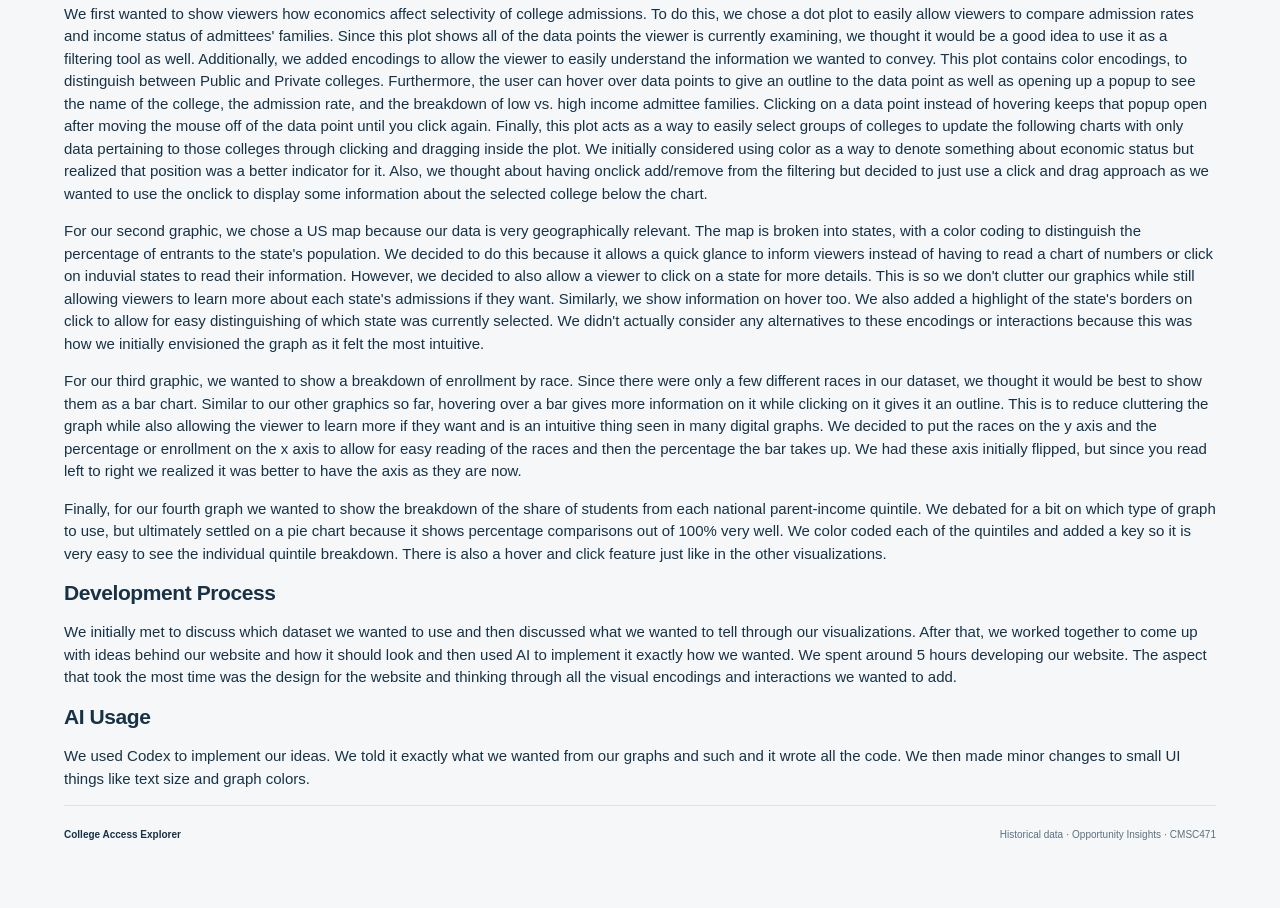
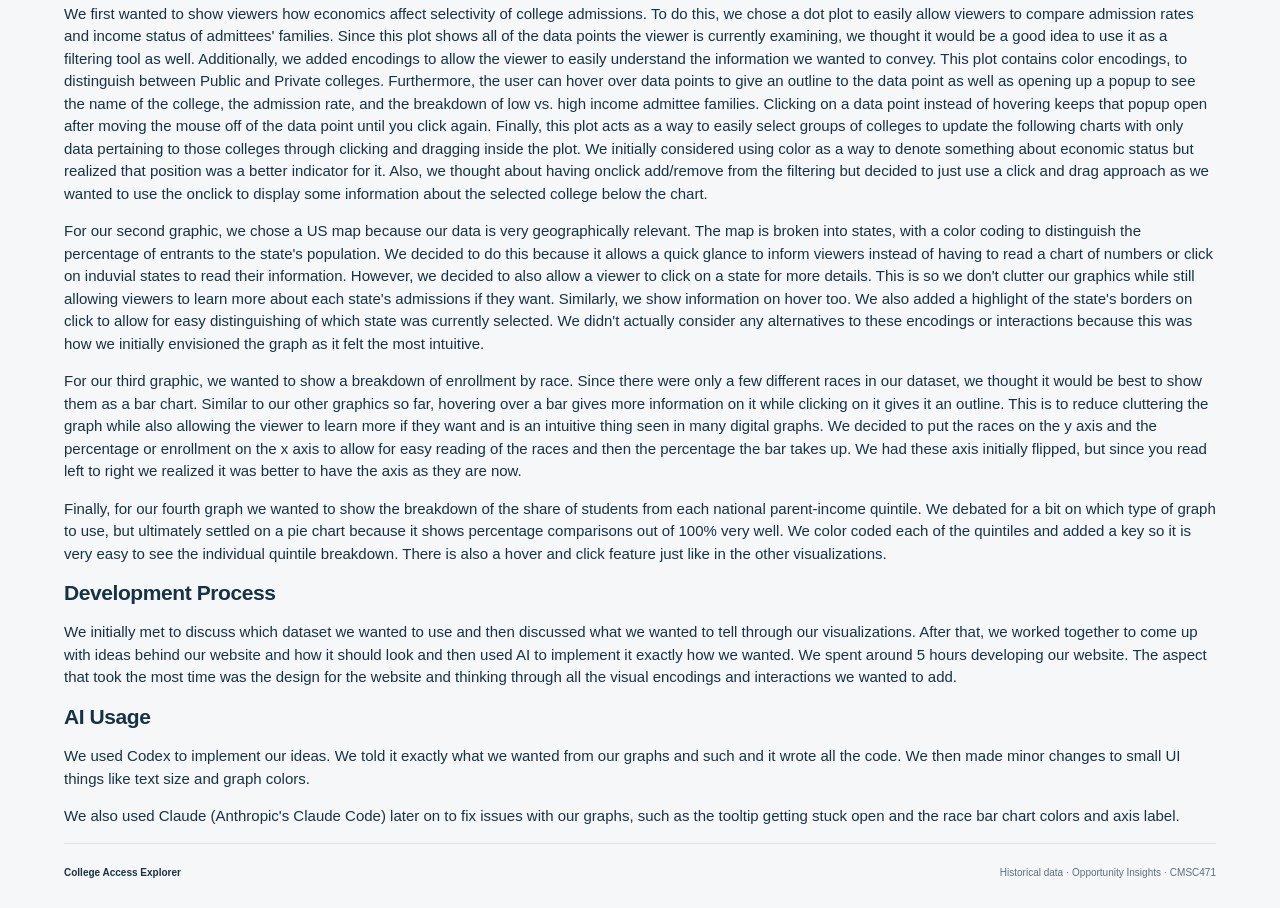
Before and after one commit to solarwaffles/CMSC471-Project1, a plain HTML site: page index.html in a window 1280 px wide. Shown: the part 3903-4811 px from the top of the page. Before the commit the page ends 4773 px from the top, so only its background shows below. Drawn offline with Linux system fonts and the light colour scheme.

Commit message:
Mention Claude in AI Usage; remove THIRD_PARTY_NOTICES.txt
Co-Authored-By: Claude Sonnet 5.5 <noreply@anthropic.com>

```diff
--- a/index.html
+++ b/index.html
@@ -404,6 +404,11 @@
           wanted from our graphs and such and it wrote all the code. We then
           made minor changes to small UI things like text size and graph colors.
         </p>
+        <p>
+          We also used Claude (Anthropic's Claude Code) later on to fix issues
+          with our graphs, such as the tooltip getting stuck open and the race
+          bar chart colors and axis label.
+        </p>
       </section>
       <footer>
         <span>College Access Explorer</span
```
Also changed, not shown: THIRD_PARTY_NOTICES.txt (deleted).
